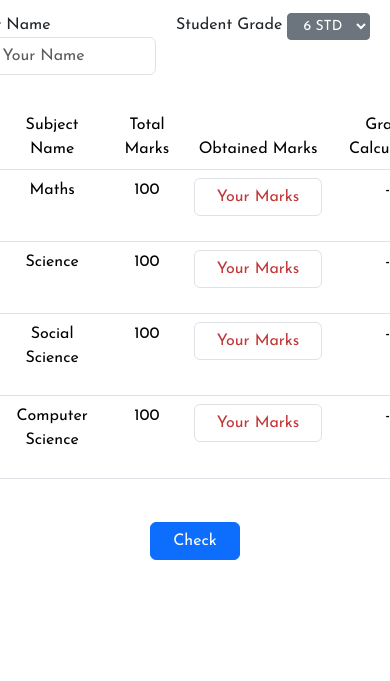
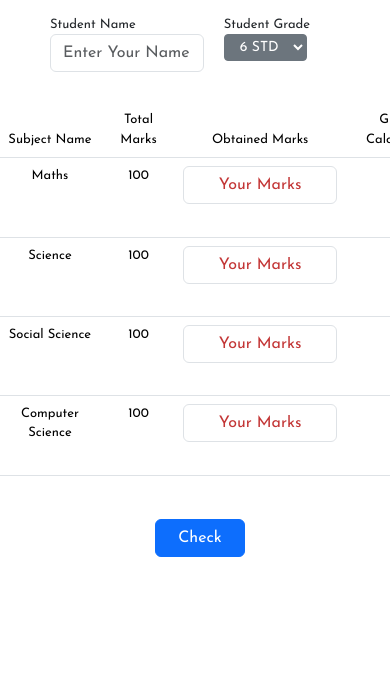
Before and after one commit to vinithvini150/Exam-Marks-Grade-Calculator, a plain HTML site: page index.html in a window 390 px wide. Shown: the part 163-844 px from the top of the page. Drawn offline with nearby package versions, Linux system fonts and the light colour scheme.

Commit message:
Refactor CSS styles for consistency and media query

```diff
--- a/style.css
+++ b/style.css
@@ -78,3 +78,16 @@ body {
 #btn {
   width: 90px;
 }
+
+@media screen and (max-width:600px) {
+  .main {
+    font-size: small;
+    width: 400px;
+    padding-left: 10px;
+  }
+  .studdet {
+  display: flex;
+  width: 300px;
+  gap: 20px;
+}
+}
```
